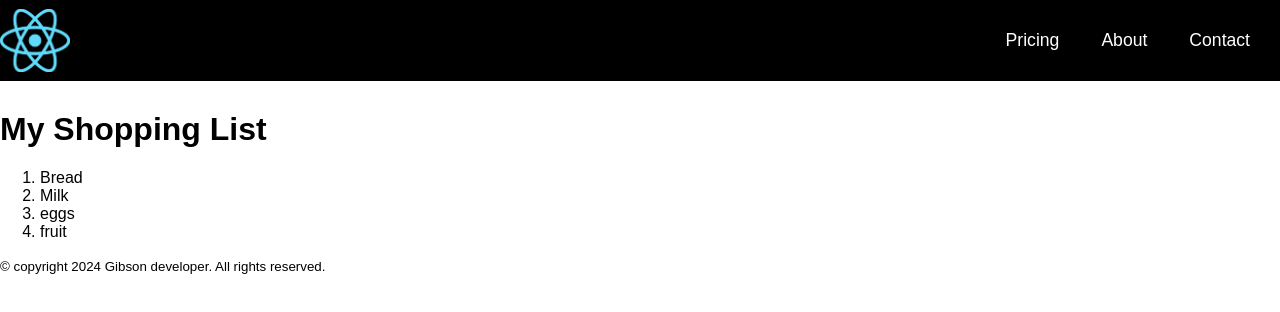
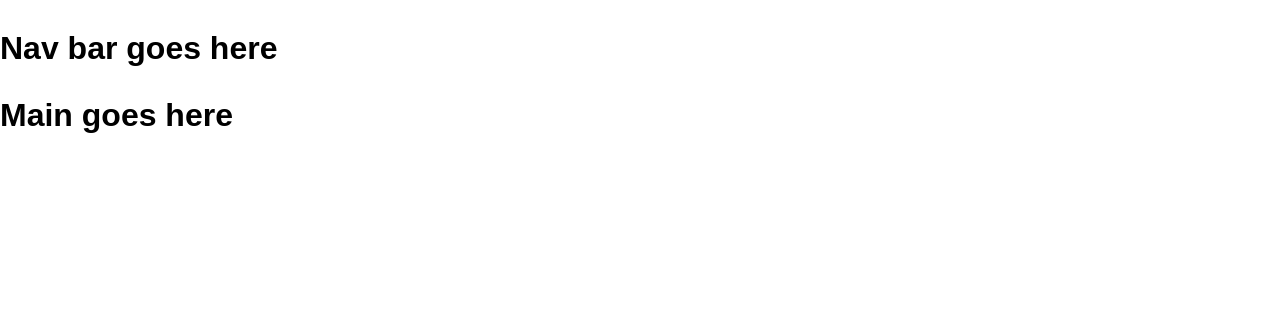
Before and after one commit to Gibson779/FirstReactCode, a React (Vite) app in the folder vite-project/: page / in a window 1280 px wide. Shown: the top 312 px of the page. Built offline with nearby package versions, Linux system fonts and the light colour scheme.

Commit message:
Latest Commit

```diff
--- a/vite-project/index.html
+++ b/vite-project/index.html
@@ -1,6 +1,10 @@
 <!doctype html>
 <html lang="en">
   <head>
+    <link rel="preconnect" href="https://fonts.googleapis.com">
+<link rel="preconnect" href="https://fonts.gstatic.com" crossorigin>
+<link href="https://fonts.googleapis.com/css2?family=Inter:ital,opsz,wght@0,14..32,100..900;1,14..32,100..900&display=swap" rel="stylesheet">
+
     <link rel="stylesheet" href="/app.css">
     <title>vite-project</title>
   </head>
--- a/vite-project/src/App.css
+++ b/vite-project/src/App.css
@@ -1,3 +1,6 @@
+
+
+
 * {
     box-sizing: border-box;
 }
@@ -20,6 +23,8 @@
     align-items: center;
     justify-content: space-between;
     background: #000000;
+    font-family: "Inter";
+
 
 }
 
@@ -43,7 +48,3 @@
 .img {
     width: 70px;
 }
-
-.footer{
-
-}
--- /dev/null
+++ b/vite-project/src/App.jsx
@@ -0,0 +1,11 @@
+import Main from "./component/Main"
+import Navbar from "./component/Navbar"
+
+export default function App(){
+  return(
+    <>
+    <Navbar/>
+    <Main />
+    </>
+  )
+}
--- a/vite-project/src/Header.jsx
+++ /dev/null
@@ -1,15 +0,0 @@
-
-export default function Header(){
-  return(
-   <header className= "header">
-         <img className="img" src="React-icon.png" alt="React Logo" />
-         <nav >
-          <ul className = "nav-list">
-            <li className="nav-list-item">Pricing</li>
-            <li className="nav-list-item">About</li>
-            <li className="nav-list-item">Contact</li>
-          </ul>
-         </nav>
-      </header>
-  )
-}
--- a/vite-project/src/Main.jsx
+++ /dev/null
@@ -1,13 +0,0 @@
-export default function Main (){
-  return(
-<main>
-      <h1>My Shopping List </h1>
-    <ol>
-          <li> Bread </li>
-          <li> Milk </li>
-          <li> eggs </li>
-          <li> fruit  </li>
-       </ol>
-    </main>
-  )
-}
--- /dev/null
+++ b/vite-project/src/component/Main.jsx
@@ -0,0 +1,7 @@
+export default function Main (){
+  return(
+<main>
+      <h1>Main goes here </h1>
+    </main>
+  )
+}
--- /dev/null
+++ b/vite-project/src/component/Navbar.jsx
@@ -0,0 +1,7 @@
+export default function Navbar (){
+  return(
+<main>
+      <h1 Navbar>Nav bar goes here </h1>
+    </main>
+  )
+}
--- a/vite-project/src/index.jsx
+++ b/vite-project/src/index.jsx
@@ -1,23 +1,10 @@
 import {createRoot} from "react-dom/client"
 const root = createRoot(document.getElementById("root"))
+
 import '../src/app.css';
-import Header from "./Header"
-import Footer from "./Footer"
-import Main from "./Main"
-
-
-
-function Page(){
-  return(
-    <>
-    <Header/>
-    <Main/>
-    <Footer/>
-    </>
-  )
-}
+import App from "./App"
 
 
 root.render(
-  < Page />
+  < App />
 )
```
